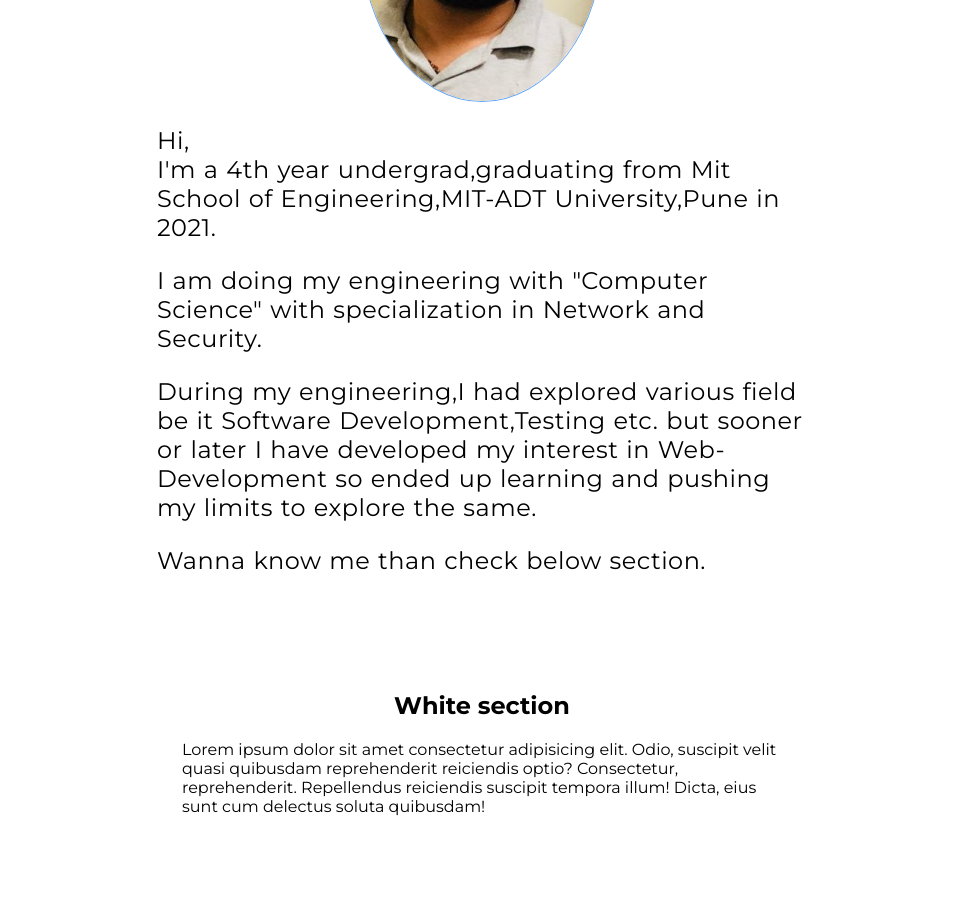
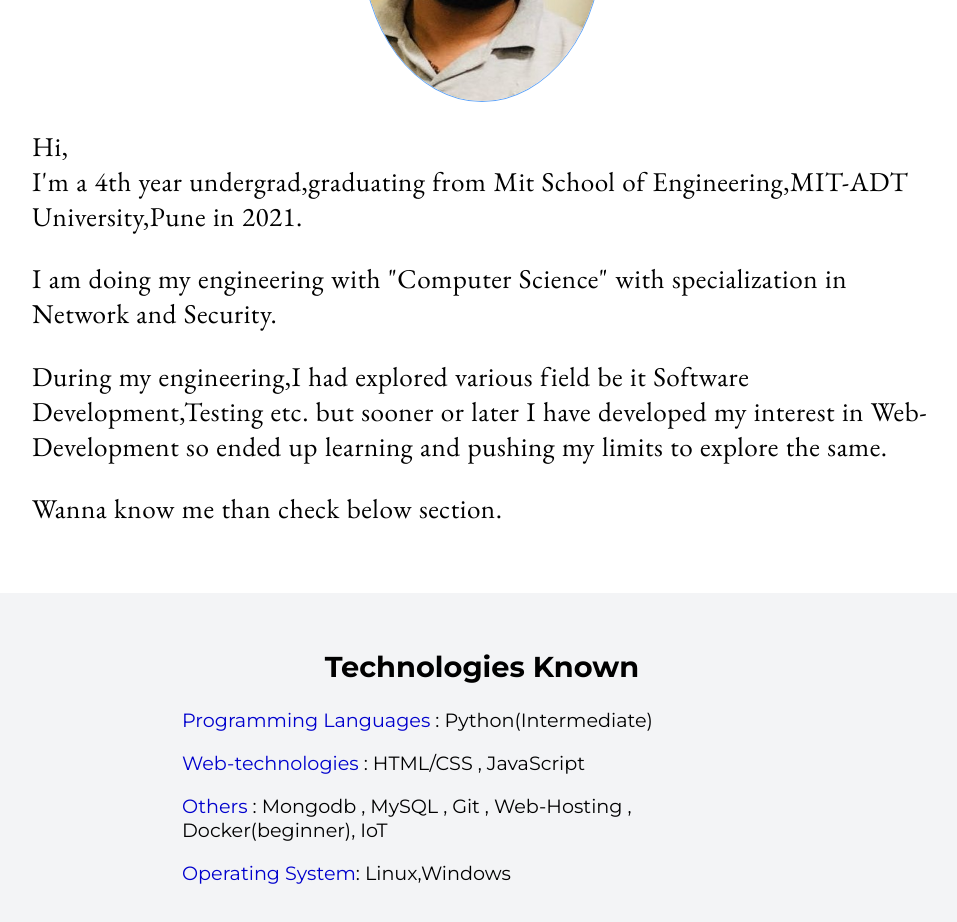
Before and after one commit to Sanskar-Choubey/Portfolio, a plain HTML site: page about.html in a window 1280 px wide. Shown: the part 380-1302 px from the top of the page, without its empty margins (158-1115 px from the left). Before the commit the page ends 1252 px from the top, so only its background shows below. Drawn offline with nearby package versions, Linux system fonts and the light colour scheme; a web font is replaced by a local one.

Commit message:
done:about

```diff
--- a/about.html
+++ b/about.html
@@ -34,10 +34,22 @@
             <p>Wanna know me than check below section.</p>
         </div>
     </header>
-    <section class="section">
+    <section class="section off-white">
         <div class="container container-center">
-            <h1>White section</h1>
-            <p>Lorem ipsum dolor sit amet consectetur adipisicing elit. Odio, suscipit velit quasi quibusdam reprehenderit reiciendis optio? Consectetur, reprehenderit. Repellendus reiciendis suscipit tempora illum! Dicta, eius sunt cum delectus soluta quibusdam!</p>
+            <h1>Technologies Known</h1>
+            <p>
+                <span style="color:mediumblue">Programming Languages
+                </span> : Python(Intermediate)
+            </p>
+            <p>
+                <span style="color: mediumblue;">Web-technologies</span> : HTML/CSS , JavaScript
+            </p>
+            <p>
+                <span style="color:mediumblue">Others</span> : Mongodb , MySQL , Git ,  Web-Hosting , Docker(beginner), IoT
+            </p>
+            <p>
+                <span style="color: mediumblue;">Operating System</span>: Linux,Windows
+            </p>
         </div>
     </section>
 
--- a/style.css
+++ b/style.css
@@ -1,6 +1,8 @@
 @import url('https://fonts.googleapis.com/css2?family=Montserrat:wght@400;700&display=swap');
 
 @import url('https://fonts.googleapis.com/css2?family=Castoro:ital@1&display=swap');
+
+@import url('https://fonts.googleapis.com/css2?family=EB+Garamond&display=swap');
 
 :root{
     --primary-color:#60A5FA;
@@ -137,13 +139,13 @@ hr{
 }
 
 .about-hero .about-hero-description{
-    max-width: 650px;
+    max-width: 900px;
     margin: auto;
-    font-family: 'Montserrat';
+    font-family: 'EB Garamond';
     letter-spacing: 0.5px;
     word-spacing: 1px;
     padding-bottom:0.5rem;
-    font-size: 1.5rem;
+    font-size: 1.7rem;
 }
 }
 
@@ -164,6 +166,9 @@ hr{
 
 .off-white{
  background-color:var(--off-white) ;
+ border:1rem;
+ font-style: 'MontSerrat';
+ font-size: 1.2rem;
 }
 
 /* footers */
```
Also changed, not shown: index.html (+1 -1 lines).
